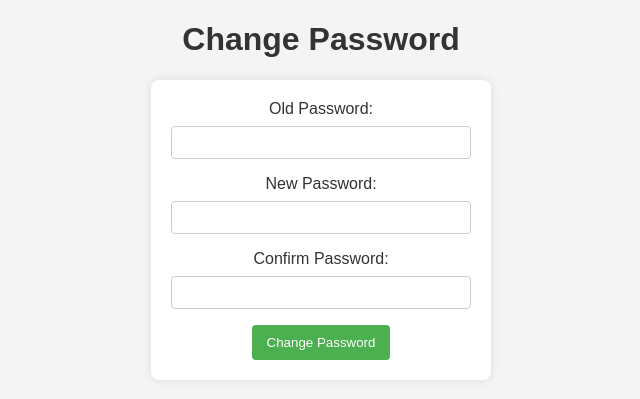
After one commit to ihabawad18/Movies_App, a PHP site: the page made by views/user/profile.php in a window 1280 px wide. The commit adds this page. Shown: the top 399 px of the page, without its empty margins (319-959 px from the left). Run offline with PHP 8.4, Linux system fonts and the light colour scheme; the template is opened without the code that fills it, so the values that code supplies are empty.

Commit message:
adding change password feature

```diff
--- a/views/user/login.php
+++ b/views/user/login.php
@@ -1,7 +1,3 @@
-<?php
-    // echo $email;
-
-?>
 
 <!DOCTYPE html>
 <html lang="en">
--- /dev/null
+++ b/views/user/profile.php
@@ -0,0 +1,83 @@
+<!DOCTYPE html>
+<html lang="en">
+
+<head>
+    <meta charset="UTF-8">
+    <meta name="viewport" content="width=device-width, initial-scale=1.0">
+    <title>Profile</title>
+
+    <style>
+        /* Add your styles here */
+        body {
+            font-family: Arial, sans-serif;
+            background-color: #f4f4f4;
+            text-align: center;
+            margin: 0;
+            padding: 0;
+        }
+
+        h1 {
+            color: #333;
+        }
+
+        form {
+            max-width: 300px;
+            margin: 20px auto;
+            background-color: #fff;
+            padding: 20px;
+            border-radius: 8px;
+            box-shadow: 0 0 10px rgba(0, 0, 0, 0.1);
+        }
+
+        label {
+            display: block;
+            margin-bottom: 8px;
+            color: #333;
+        }
+
+        input {
+            width: 100%;
+            padding: 8px;
+            margin-bottom: 16px;
+            box-sizing: border-box;
+            border: 1px solid #ccc;
+            border-radius: 4px;
+        }
+
+        button {
+            background-color: #4caf50;
+            color: #fff;
+            padding: 10px 15px;
+            border: none;
+            border-radius: 4px;
+            cursor: pointer;
+        }
+
+        button:hover {
+            background-color: #45a049;
+        }
+    </style>
+</head>
+
+<body>
+
+    <h1>Change Password</h1>
+    <form id="change-pass-form" action="/Movies_App/change-password" method="post">
+        <label for="oldPassword">Old Password:</label>
+        <input type="password" id="oldPassword" name="oldPassword" value="<?php if(isset($oldPassword)) echo htmlspecialchars($oldPassword)  ?>" required>
+
+        <label for="newPassword">New Password:</label>
+        <input type="password" id="newPassword" name="newPassword" value="<?php if(isset($newPassword)) echo htmlspecialchars($newPassword) ?>" required>
+
+        <label for="confirmPassword">Confirm Password:</label>
+        <input type="password" id="confirmPassword" name="confirmPassword" value="<?php if(isset($confirmPassword)) echo htmlspecialchars($confirmPassword) ?>" required>
+
+        <input type="hidden" name="change-pass-submit" value="1">
+        <button name="submit" value="submit" type="submit">Change Password</button>
+    </form>
+
+    <!-- Add any additional content or scripts here -->
+
+</body>
+
+</html>
```
Also changed, not shown: controllers/UserController.php (+71 -18 lines), models/UserModel.php (+38 -2 lines), routes.php (+11 -5 lines).
